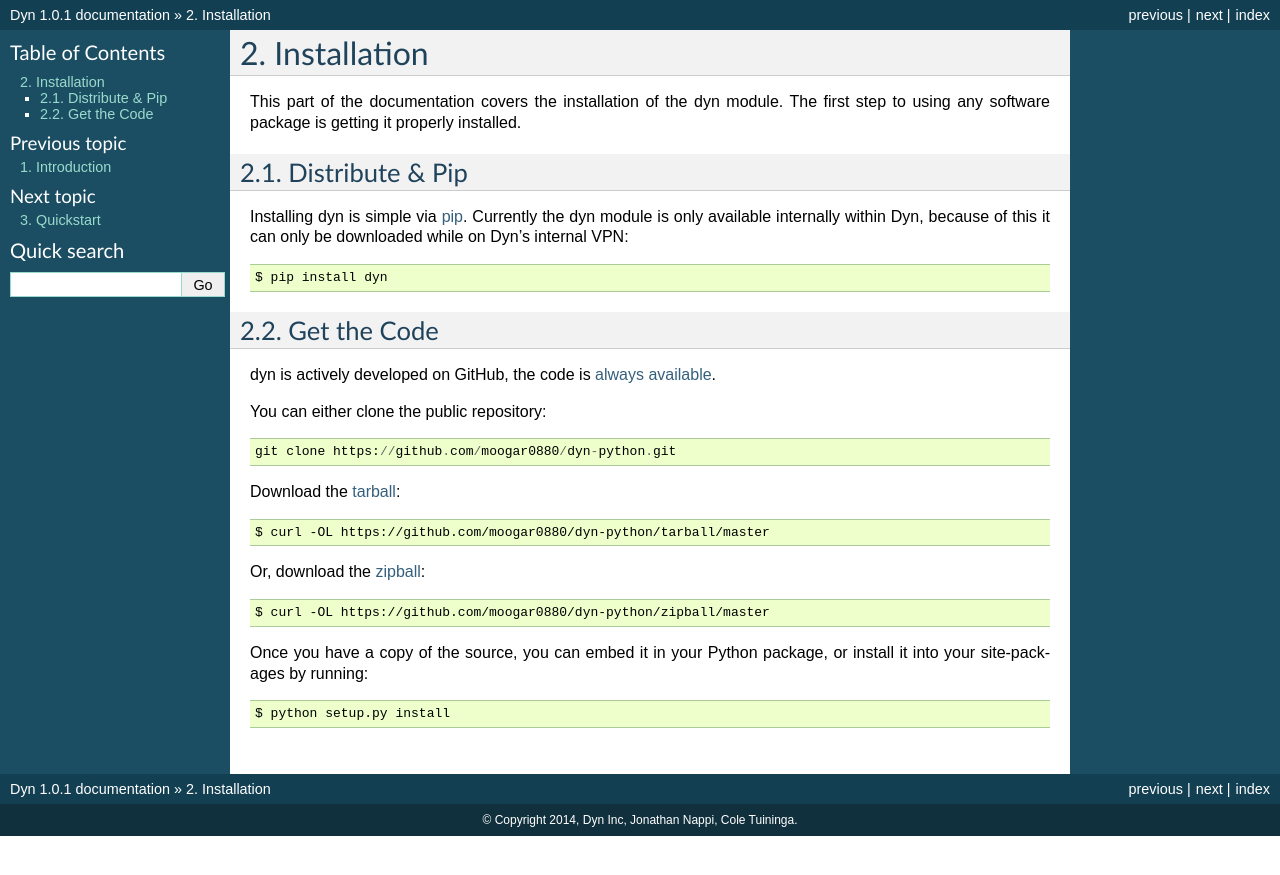
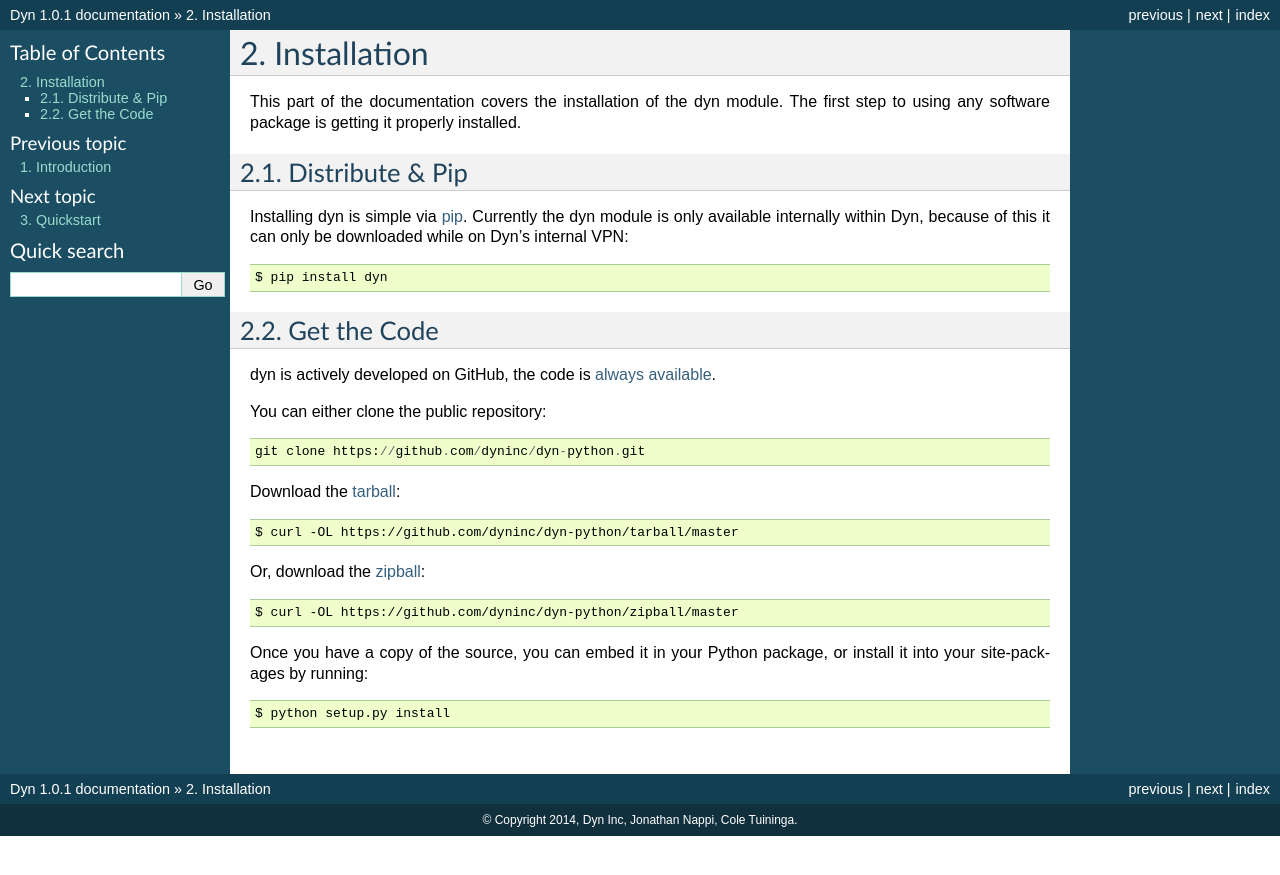
Before and after one commit to dyninc/dyn-python, a Sphinx documentation site: the page built from docs/install.rst, in a window 1280 px wide. Shown: the top 875 px of the page. Built offline with Sphinx 7.4.7, drawn with Linux system fonts in a browser that asks for light colours; pages that are not in the unit, such as notebooks, are missing from menus; some of the changed lines change nothing that is shown.

Commit message:
Updating project URLs in more places

```diff
--- a/docs/install.rst
+++ b/docs/install.rst
@@ -20,19 +20,19 @@
 ------------
 
 dyn is actively developed on GitHub, the code is
-`always available <https://github.com/moogar0880/dyn-python>`_.
+`always available <https://github.com/dyninc/dyn-python>`_.
 
 You can either clone the public repository::
 
-    git clone https://github.com/moogar0880/dyn-python.git
+    git clone https://github.com/dyninc/dyn-python.git
 
-Download the `tarball <https://github.com/moogar0880/dyn-python/tarball/master>`_::
+Download the `tarball <https://github.com/dyninc/dyn-python/tarball/master>`_::
 
-    $ curl -OL https://github.com/moogar0880/dyn-python/tarball/master
+    $ curl -OL https://github.com/dyninc/dyn-python/tarball/master
 
-Or, download the `zipball <https://github.com/moogar0880/dyn-python/zipball/master>`_::
+Or, download the `zipball <https://github.com/dyninc/dyn-python/zipball/master>`_::
 
-    $ curl -OL https://github.com/moogar0880/dyn-python/zipball/master
+    $ curl -OL https://github.com/dyninc/dyn-python/zipball/master
 
 Once you have a copy of the source, you can embed it in your Python package,
 or install it into your site-packages by running::
```
